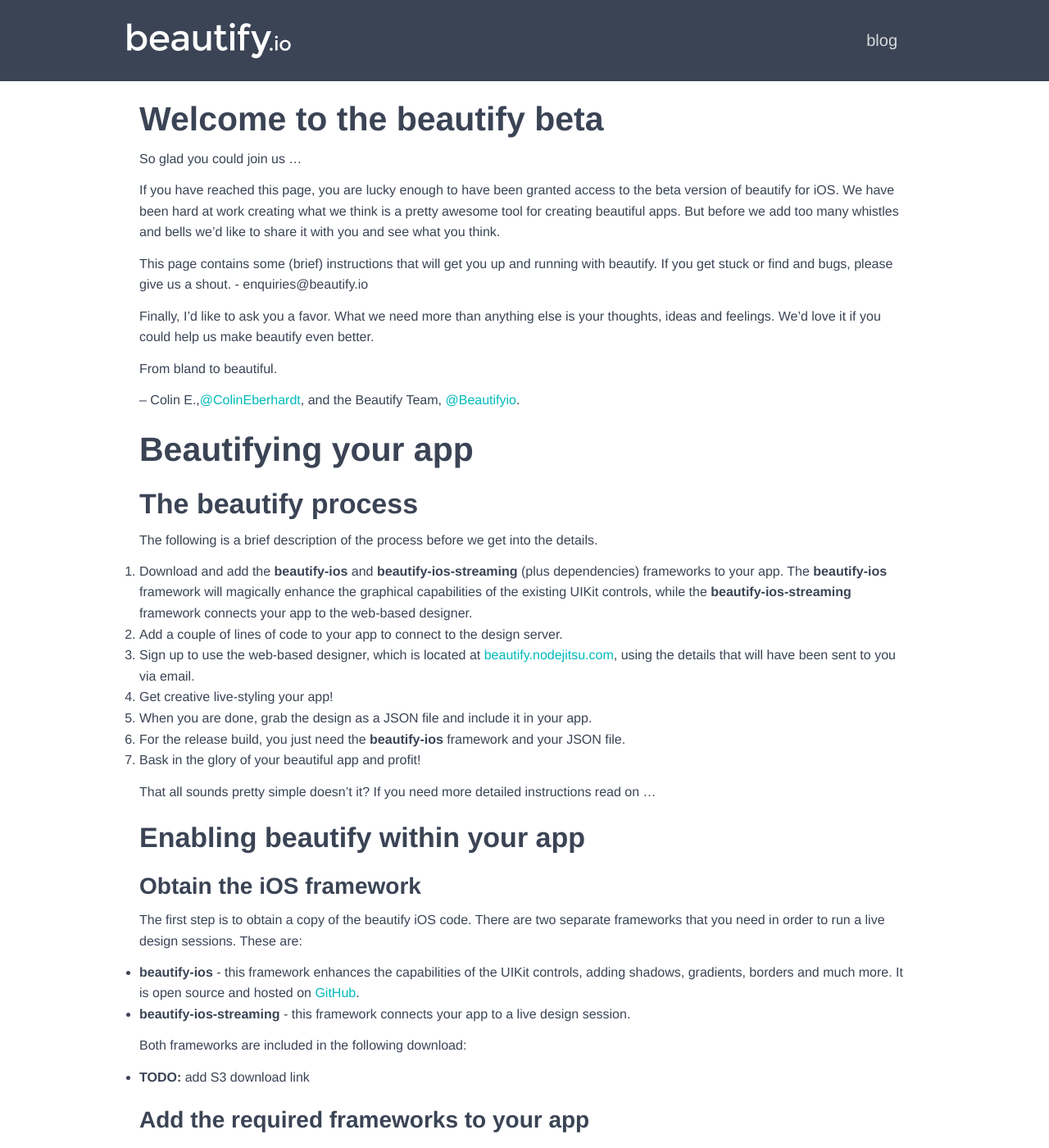
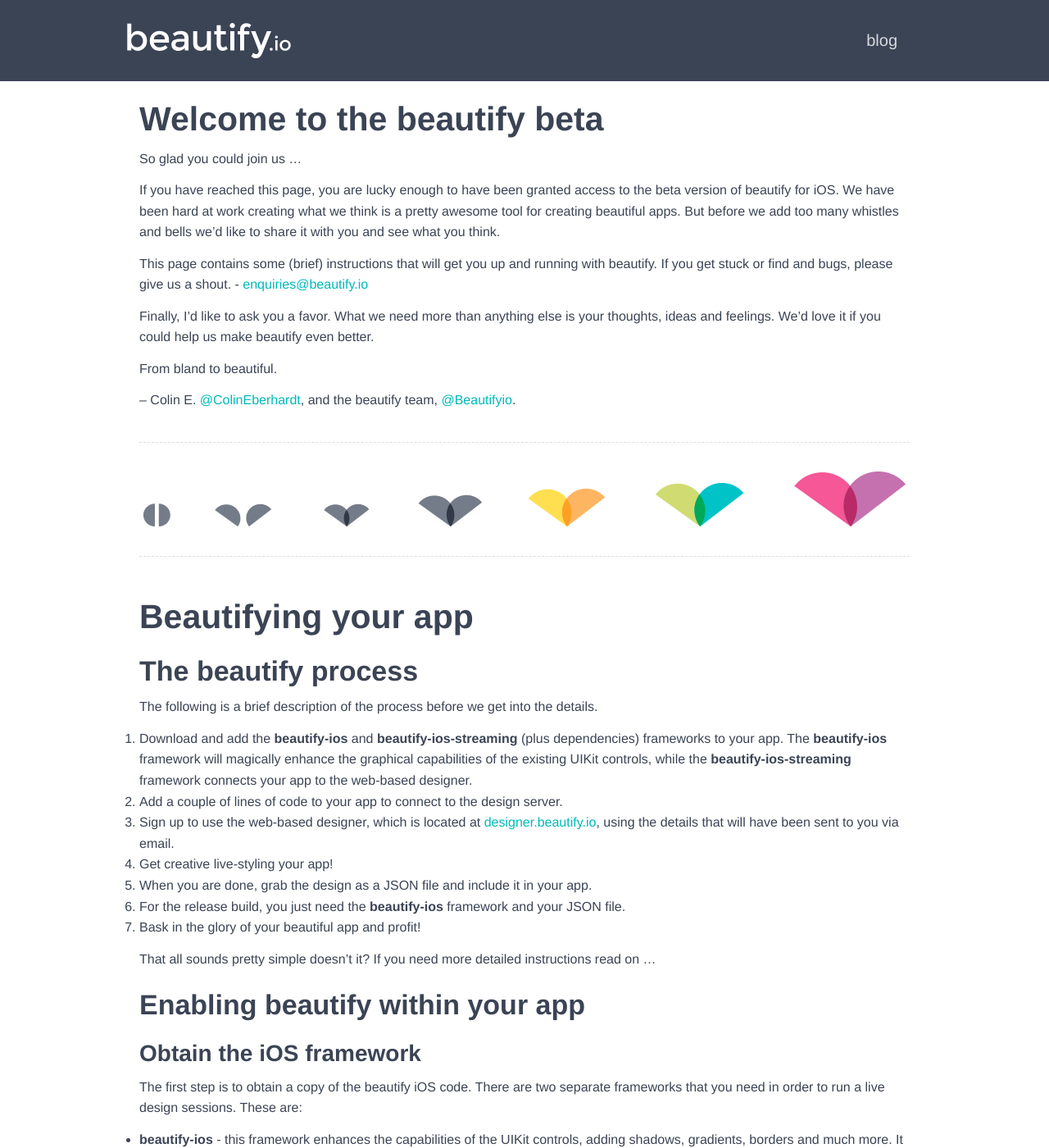
Before and after one commit to ChrisGrant/beautify-site, a Jekyll site: the page built from beta.md, in a window 1280 px wide and 1400 px high. Shown: the whole window at 82% size. Built offline with Jekyll 4.4.1, drawn with Linux system fonts in a browser that asks for light colours; Markdown is read by kramdown in place of the engine named in the settings; some of the changed text lies outside the part shown.

Commit message:
Updated the beta page to make it a bit more pretty

```diff
--- a/beta.md
+++ b/beta.md
@@ -9,13 +9,15 @@
 
 If you have reached this page, you are lucky enough to have been granted access to the beta version of beautify for iOS. We have been hard at work creating what we think is a pretty awesome tool for creating beautiful apps. But before we add too many whistles and bells we'd like to share it with you and see what you think.
 
-This page contains some (brief) instructions that will get you up and running with beautify. If you get stuck or find and bugs, please give us a shout. - enquiries@beautify.io
+This page contains some (brief) instructions that will get you up and running with beautify. If you get stuck or find and bugs, please give us a shout. - <a href="mailto:enquiries@beautify.io">enquiries@beautify.io</a>
 
 Finally, I'd like to ask you a favor. What we need more than anything else is your thoughts, ideas and feelings. We'd love it if you could help us make beautify even better.
 
 From bland to beautiful.
 
--- Colin E.,[@ColinEberhardt](https://twitter.com/ColinEberhardt), and the Beautify Team, [@Beautifyio](https://twitter.com/Beautifyio).
+-- Colin E. [@ColinEberhardt](https://twitter.com/ColinEberhardt), and the beautify team, [@Beautifyio](https://twitter.com/Beautifyio).
+
+<img class="process" src="images/introducing.png"/>
 
 # Beautifying your app
 
@@ -25,7 +27,7 @@
 
 1. Download and add the **beautify-ios** and **beautify-ios-streaming** (plus dependencies) frameworks to your app. The **beautify-ios** framework will magically enhance the graphical capabilities of the existing UIKit controls, while the **beautify-ios-streaming** framework connects your app to the web-based designer.
 2. Add a couple of lines of code to your app to connect to the design server.
-3. Sign up to use the web-based designer, which is located at [beautify.nodejitsu.com](http://beautify.nodejitsu.com/), using the details that will have been sent to you via email.
+3. Sign up to use the web-based designer, which is located at [designer.beautify.io](http://designer.beautify.io/), using the details that will have been sent to you via email.
 4. Get creative live-styling your app!
 5. When you are done, grab the design as a JSON file and include it in your app.
 6. For the release build, you just need the **beautify-ios** framework and your JSON file.
@@ -77,7 +79,7 @@
 
 A faster and more convenient way of styling your application is to connect to a live design session. When you were invited to the beautify beta you will have received details of how to sign up. Do this now!
 
-If you have already signed up visit [beautify.nodejitsu.com](beautify.nodejitsu.com) and login to your personal design session.
+If you have already signed up visit [designer.beautify.io](http://designer.beautify.io/) and login to your personal design session.
 
 ### Connecting your device
 
@@ -101,6 +103,8 @@
 
 Once you have logged in to the designer and started your device with the beautify streamer code above you should now be in a position to live-style your app. Go ahead ... have fun ... go crazy!
 
+<img src="images/beautified-app.png"/>
+
 ## Releasing your app
 
 Have you finished playing with the designer? ... yes? ... good. It's now time to create a release build of your application.
@@ -120,11 +124,11 @@
 
 Wow - that really was simple wasn't it?
 
-Thoughts, bugs, ideas, money and other offers - give us a shout  -enquiries@beautify.io
+Thoughts, bugs, ideas, money and other offers - give us a shout -  <a href="mailto:enquiries@beautify.io">enquiries@beautify.io</a>
 
 # Release Notes
 
-The following is a few notes regarding the current Beautify for iOS framework that might help you in your development:
+The following is a few notes regarding the current beautify for iOS framework that might help you in your development:
 
  + We currently beautify the following controls: `UITextField`, `UIButton`, `UILabel`, `UINavigationBar`, `UITableViewCell`, `UISwitch`, `UIViewController`, `UIImageView` and `UIBarButtonItem` - there will be more to follow ...
  + We have added a highlighted state to `UITextField` which is indicates when a text field is being edited. We think this is pretty cool!
--- a/style.css
+++ b/style.css
@@ -3835,21 +3835,21 @@
     border-left: 3px solid #c7d658;
   }
 }
-.ios {
-  border-top: 2px solid #dcdfe6;
-  position: relative;
-}
-.ios .title {
-  color: #ea3c86;
-  margin-top: 0;
-  margin-bottom: 24px;
-}
-.ios img.process {
+img.process {
   border-top: 1px dashed #dcdfe6;
   border-bottom: 1px dashed #dcdfe6;
   width: 100%;
   padding: 35px 5px;
   margin: 25.6px 0;
+}
+.ios {
+  border-top: 2px solid #dcdfe6;
+  position: relative;
+}
+.ios .title {
+  color: #ea3c86;
+  margin-top: 0;
+  margin-bottom: 24px;
 }
 .ios ol.process {
   list-style: none;
```
Also changed, not shown: other parts of beta.md (+1 -1 lines), less/home.less (+8 -7 lines), images/bueatified-app.png (added).
